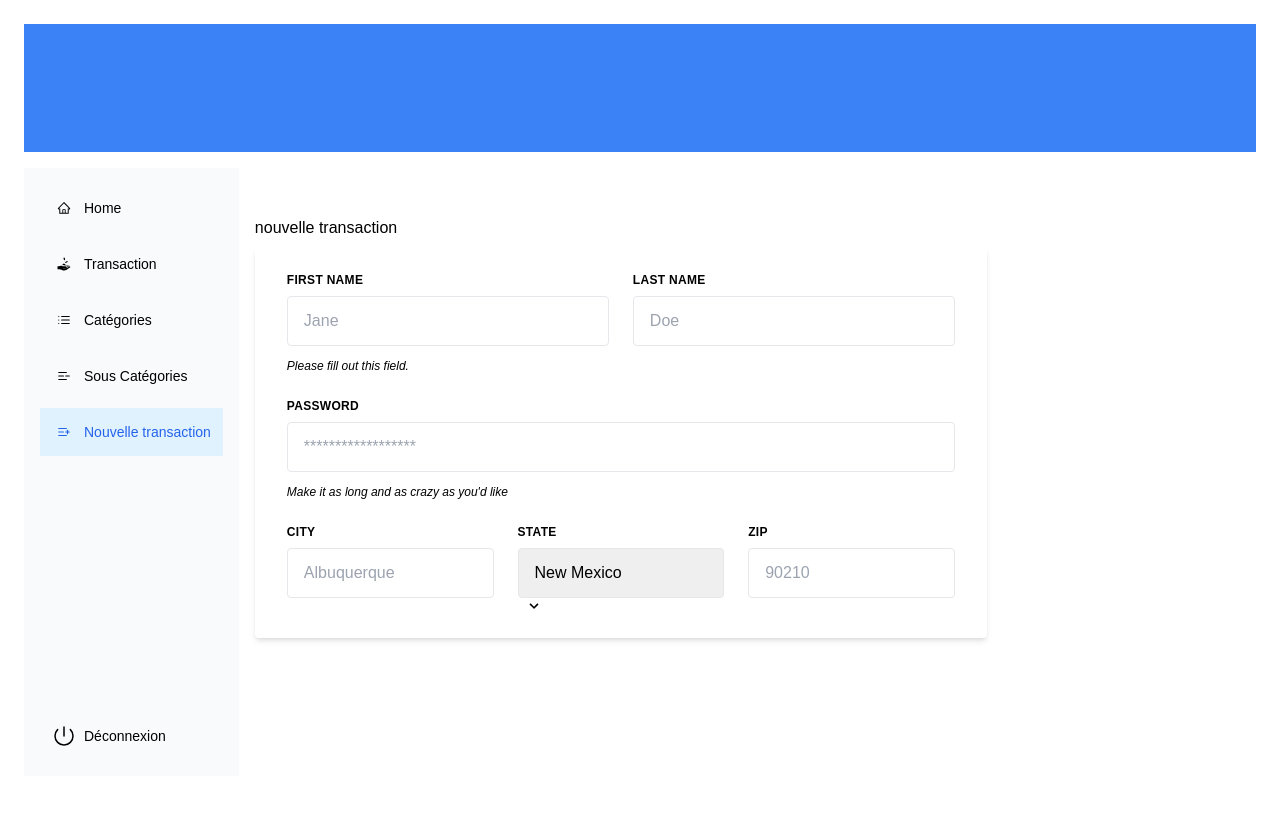
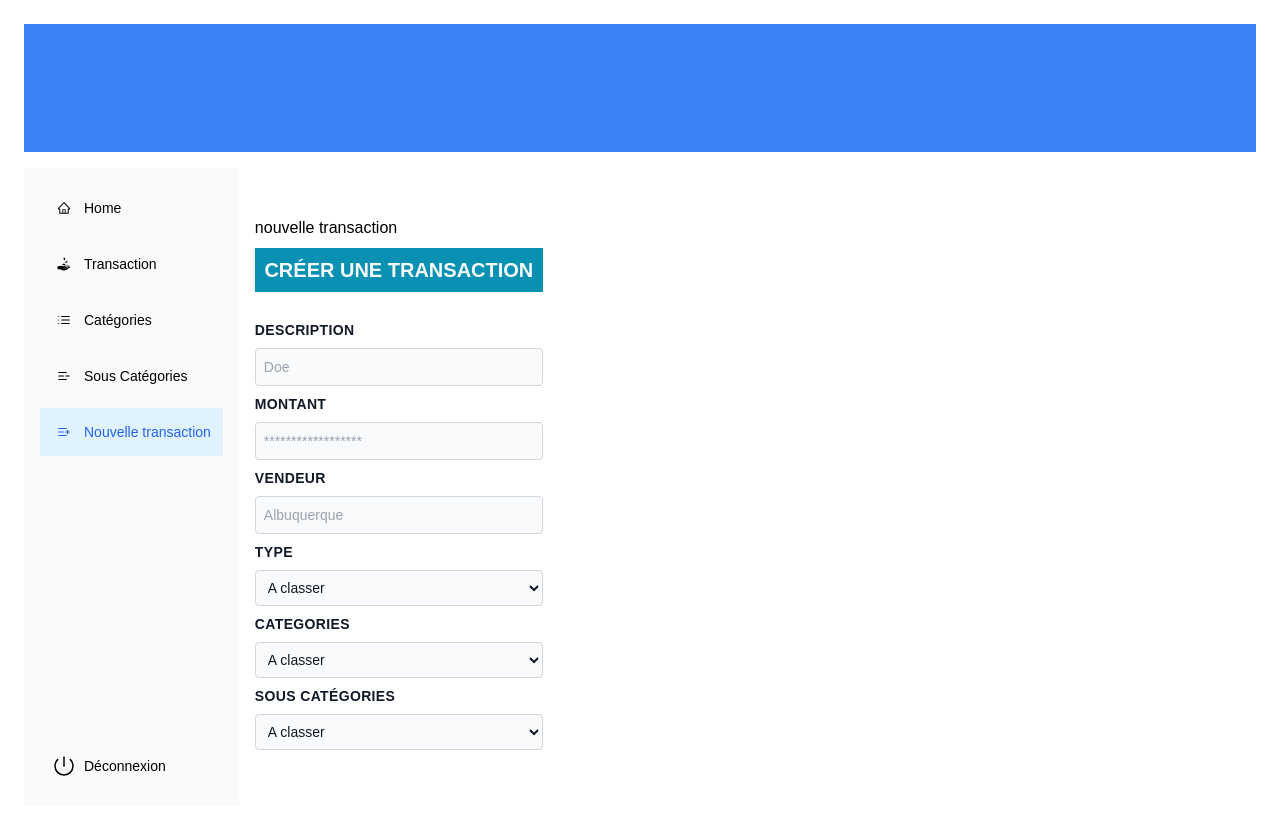
Before and after one commit to lliolla/budget-tracker, a Next.js app in the folder budget-tracker-client/: page /dashboard/newTransaction in a window 1280 px wide. Shown: the top 814 px of the page. Built offline with nearby package versions, Linux system fonts and the light colour scheme; a web font is replaced by a local one.

Commit message:
STYLE: fenetre modal pour la modification d'une transaction et formulmaire pour afficher/recuperer les infos

```diff
--- a/budget-tracker-client/src/app/dashboard/newTransaction/page.jsx
+++ b/budget-tracker-client/src/app/dashboard/newTransaction/page.jsx
@@ -1,11 +1,11 @@
 import React from 'react'
-import NewTransactionForm from 'ui/components/transactions/NewTransaction'
+import FormTransaction from 'ui/components/transactions/FormTransaction'
 
 const page = () => {
   return (
     <div>
     <p>  nouvelle transaction</p>
-    <NewTransactionForm/>
+    <FormTransaction/>
 
     </div>
   )
--- a/budget-tracker-client/src/ui/components/modal.jsx
+++ b/budget-tracker-client/src/ui/components/modal.jsx
@@ -24,18 +24,17 @@ const Modal = ({ isOpen, onClose, itemId, children }) => {
     return (
         <div className={`fixed inset-0 flex items-center justify-center z-50 ${modalOpen ? 'block' : 'hidden'}`}>
             <div className="fixed inset-0 bg-black opacity-50"></div>
-            <div className="absolute bg-white rounded-lg p-8 shadow-lg">
+            <div className="absolute bg-white rounded-lg  p-8 shadow-lg flex flex-col">
 
-                <div className="mt-6 flex justify-center gap-x-4">
                 {children}
                     <button
                           onClick={handleClose}
                         type="button"
-                        className="py-2.5 px-4 inline-flex justify-center items-center gap-2 rounded-md border border-transparent font-semibold bg-blue-500 text-white hover:bg-blue-600 focus:outline-none focus:ring-2 focus:ring-blue-500 focus:ring-offset-2 transition-all text-sm"
+                        className="py-2.5 px-4 mt-5 inline-flex justify-center items-center gap-2 rounded-md border border-transparent font-semibold bg-cyan-500 text-white hover:bg-cyan-600 focus:outline-none focus:ring-2 focus:ring-cyan-500 focus:ring-offset-2 transition-all text-sm"
                     >
                         Fermer
                     </button>
-                </div>
+
             </div>
         </div>
     );
--- /dev/null
+++ b/budget-tracker-client/src/ui/components/transactions/FormTransaction.jsx
@@ -0,0 +1,60 @@
+'use client'
+//import { useRouter } from 'next/router'
+import React from 'react'
+// const router = useRouter();
+// const id = router.query.id
+
+const UpdateTransactionForm = ({id}) => {
+ console.log("id",id)
+  return (
+
+    <div className="  mb-2 my-2 flex flex-col w-72 overflow-y-auto max-h-[80vh]">
+   <h2 className='text-xl  text-slate-50 font-semibold uppercase p-2 mb-5 text-center bg-cyan-600'>Créer une transaction</h2>
+
+    <form class="relative  flex flex-col justify-center">
+    <label className="uppercase tracking-wide text-sm font-semibold text-gray-900 mb-2 pt-2" htmlFor="grid-last-name">
+      Description
+    </label>
+    <input className="  p-2 w-full block bg-gray-50 border border-gray-300 text-gray-900 text-sm rounded " id="grid-last-name" type="text" placeholder="Doe" />
+
+    <label className="uppercase tracking-wide text-sm font-semibold text-gray-900 mb-2 pt-2 " htmlFor="grid-password">
+    Montant
+    </label>
+    <input className="a  p-2 w-full block bg-gray-50 border border-gray-300 text-gray-900 text-sm rounded" id="grid-password" type="text" placeholder="******************" />
+
+    <label className="uppercase tracking-wide text-sm font-semibold text-gray-900 mb-2 pt-2" htmlFor="grid-city">
+   Vendeur
+    </label>
+    <input className="  p-2 w-full block bg-gray-50 border border-gray-300 text-gray-900 text-sm rounded " id="grid-city" type="text" placeholder="Albuquerque" />
+
+
+
+  <label for="type" class="uppercase tracking-wide text-sm font-semibold text-gray-900 mb-2 pt-2">Type </label>
+  <select id="countries" className="bg-gray-50 border border-gray-300 text-gray-900 text-sm rounded focus:ring-blue-500 focus:border-blue-500 block w-full p-2 dark:bg-gray-700 dark:border-gray-600 dark:placeholder-gray-400 dark:text-white dark:focus:ring-blue-500 dark:focus:border-blue-500">
+  <option selected>A classer</option>
+    <option>Dépense </option>
+    <option>Recette</option>
+  </select>
+
+
+  <label for="type" class="uppercase tracking-wide text-sm font-semibold text-gray-900 mb-2 pt-2">Categories </label>
+  <select id="countries" className="bg-gray-50 border border-gray-300 text-gray-900 text-sm rounded focus:ring-blue-500 focus:border-blue-500 block w-full p-2 dark:bg-gray-700 dark:border-gray-600 dark:placeholder-gray-400 dark:text-white dark:focus:ring-blue-500 dark:focus:border-blue-500">
+  <option selected>A classer</option>
+    <option>Alimentation </option>
+    <option>Loisirs</option>
+  </select>
+
+
+
+  <label for="type" className="uppercase tracking-wide text-sm font-semibold text-gray-900 mb-2 pt-2">Sous catégories </label>
+  <select id="countries" class="bg-gray-50 border border-gray-300 text-gray-900 text-sm rounded focus:ring-blue-500 focus:border-blue-500 block w-full p-2 dark:bg-gray-700 dark:border-gray-600 dark:placeholder-gray-400 dark:text-white dark:focus:ring-blue-500 dark:focus:border-blue-500">
+  <option selected>A classer</option>
+    <option>Restaurent </option>
+    <option>Assurance</option>
+  </select>
+</form>
+  </div>
+  )
+}
+
+export default UpdateTransactionForm
--- a/budget-tracker-client/src/ui/components/transactions/TableList.jsx
+++ b/budget-tracker-client/src/ui/components/transactions/TableList.jsx
@@ -4,7 +4,7 @@ import { format } from 'date-fns';
 
 import { RiDeleteBin5Line ,RiPencilLine} from "react-icons/ri";
 import Modal from 'ui/components/modal';
-import UpdateTransaction from 'ui/components/transactions/UpdateTransaction';
+import UpdateTransaction from 'ui/components/transactions/FormTransaction';
 
 
 const TableList = ({transactions}) => {
--- a/budget-tracker-client/src/ui/components/transactions/UpdateTransaction.jsx
+++ /dev/null
@@ -1,68 +0,0 @@
-
-import { useRouter } from 'next/router'
-import React from 'react'
-// const router = useRouter();
-// const id = router.query.id
-
-const UpdateTransactionForm = ({id}) => {
- console.log("id",id)
-  return (
-    <div className="bg-white shadow-md rounded px-8 pt-6 pb-8 mb-4 flex flex-col my-2">
-      <div className="-mx-3 md:flex mb-6">
-        <div className="md:w-1/2 px-3 mb-6 md:mb-0">
-          <label className="block uppercase tracking-wide text-grey-darker text-xs font-bold mb-2" htmlFor="grid-first-name">
-            First Name
-          </label>
-          <input className="appearance-none block w-full bg-grey-lighter text-grey-darker border border-red rounded py-3 px-4 mb-3" id="grid-first-name" type="text" placeholder="Jane" />
-          <p className="text-red text-xs italic">Please fill out this field.</p>
-        </div>
-        <div className="md:w-1/2 px-3">
-          <label className="block uppercase tracking-wide text-grey-darker text-xs font-bold mb-2" htmlFor="grid-last-name">
-            Last Name
-          </label>
-          <input className="appearance-none block w-full bg-grey-lighter text-grey-darker border border-grey-lighter rounded py-3 px-4" id="grid-last-name" type="text" placeholder="Doe" />
-        </div>
-      </div>
-      <div className="-mx-3 md:flex mb-6">
-        <div className="md:w-full px-3">
-          <label className="block uppercase tracking-wide text-grey-darker text-xs font-bold mb-2" htmlFor="grid-password">
-            Password
-          </label>
-          <input className="appearance-none block w-full bg-grey-lighter text-grey-darker border border-grey-lighter rounded py-3 px-4 mb-3" id="grid-password" type="password" placeholder="******************" />
-          <p className="text-grey-dark text-xs italic">Make it as long and as crazy as you'd like</p>
-        </div>
-      </div>
-      <div className="-mx-3 md:flex mb-2">
-        <div className="md:w-1/2 px-3 mb-6 md:mb-0">
-          <label className="block uppercase tracking-wide text-grey-darker text-xs font-bold mb-2" htmlFor="grid-city">
-            City
-          </label>
-          <input className="appearance-none block w-full bg-grey-lighter text-grey-darker border border-grey-lighter rounded py-3 px-4" id="grid-city" type="text" placeholder="Albuquerque" />
-        </div>
-        <div className="md:w-1/2 px-3">
-          <label className="block uppercase tracking-wide text-grey-darker text-xs font-bold mb-2" htmlFor="grid-state">
-            State
-          </label>
-          <div className="relative">
-            <select className="block appearance-none w-full bg-grey-lighter border border-grey-lighter text-grey-darker py-3 px-4 pr-8 rounded" id="grid-state">
-              <option>Update Mexico</option>
-              <option>Missouri</option>
-              <option>Texas</option>
-            </select>
-            <div className="pointer-events-none absolute pin-y pin-r flex items-center px-2 text-grey-darker">
-              <svg className="h-4 w-4" xmlns="http://www.w3.org/2000/svg" viewBox="0 0 20 20"><path d="M9.293 12.95l.707.707L15.657 8l-1.414-1.414L10 10.828 5.757 6.586 4.343 8z"/></svg>
-            </div>
-          </div>
-        </div>
-        <div className="md:w-1/2 px-3">
-          <label className="block uppercase tracking-wide text-grey-darker text-xs font-bold mb-2" htmlFor="grid-zip">
-            Zip
-          </label>
-          <input className="appearance-none block w-full bg-grey-lighter text-grey-darker border border-grey-lighter rounded py-3 px-4" id="grid-zip" type="text" placeholder="90210" />
-        </div>
-      </div>
-    </div>
-  )
-}
-
-export default UpdateTransactionForm
```
